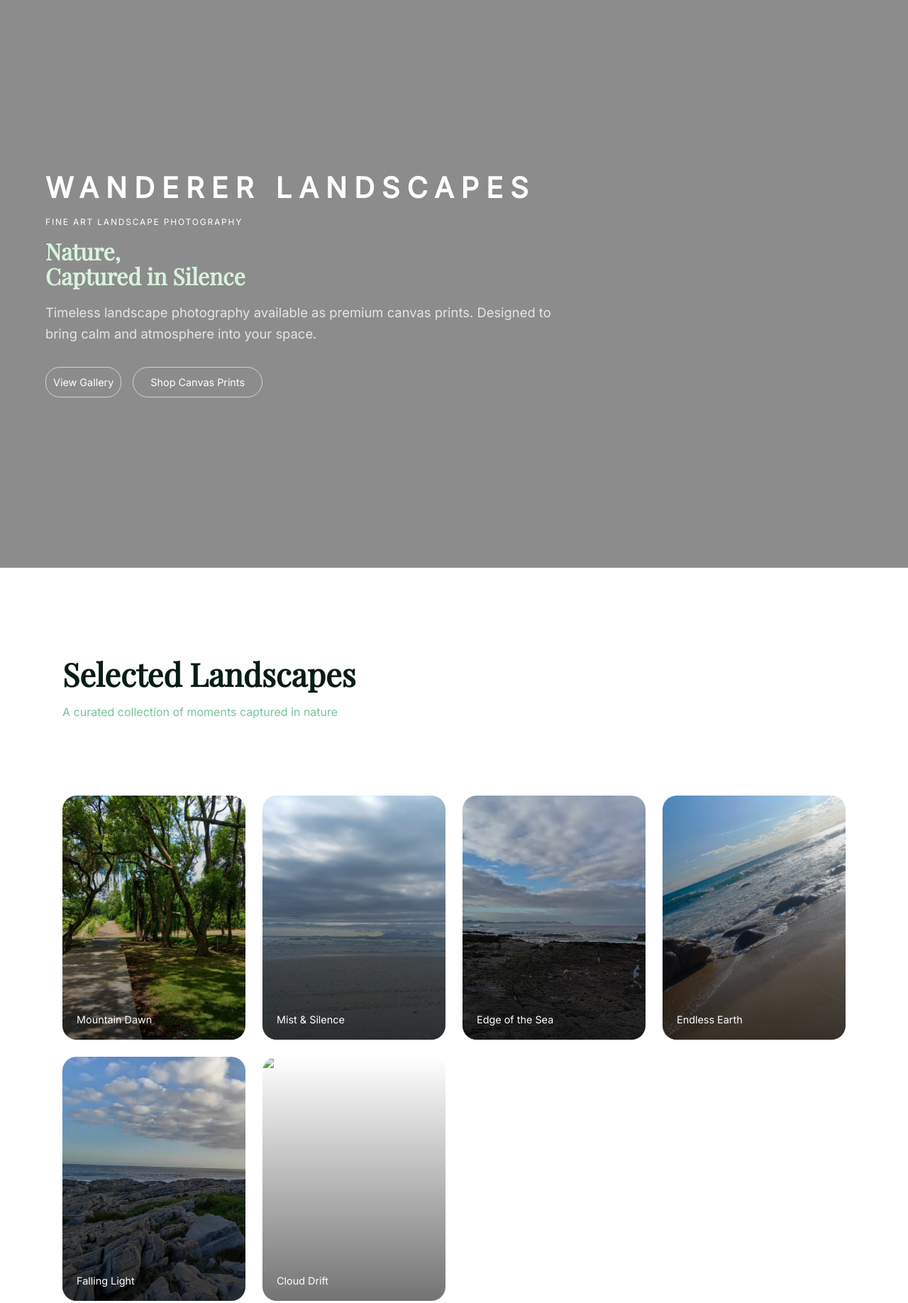
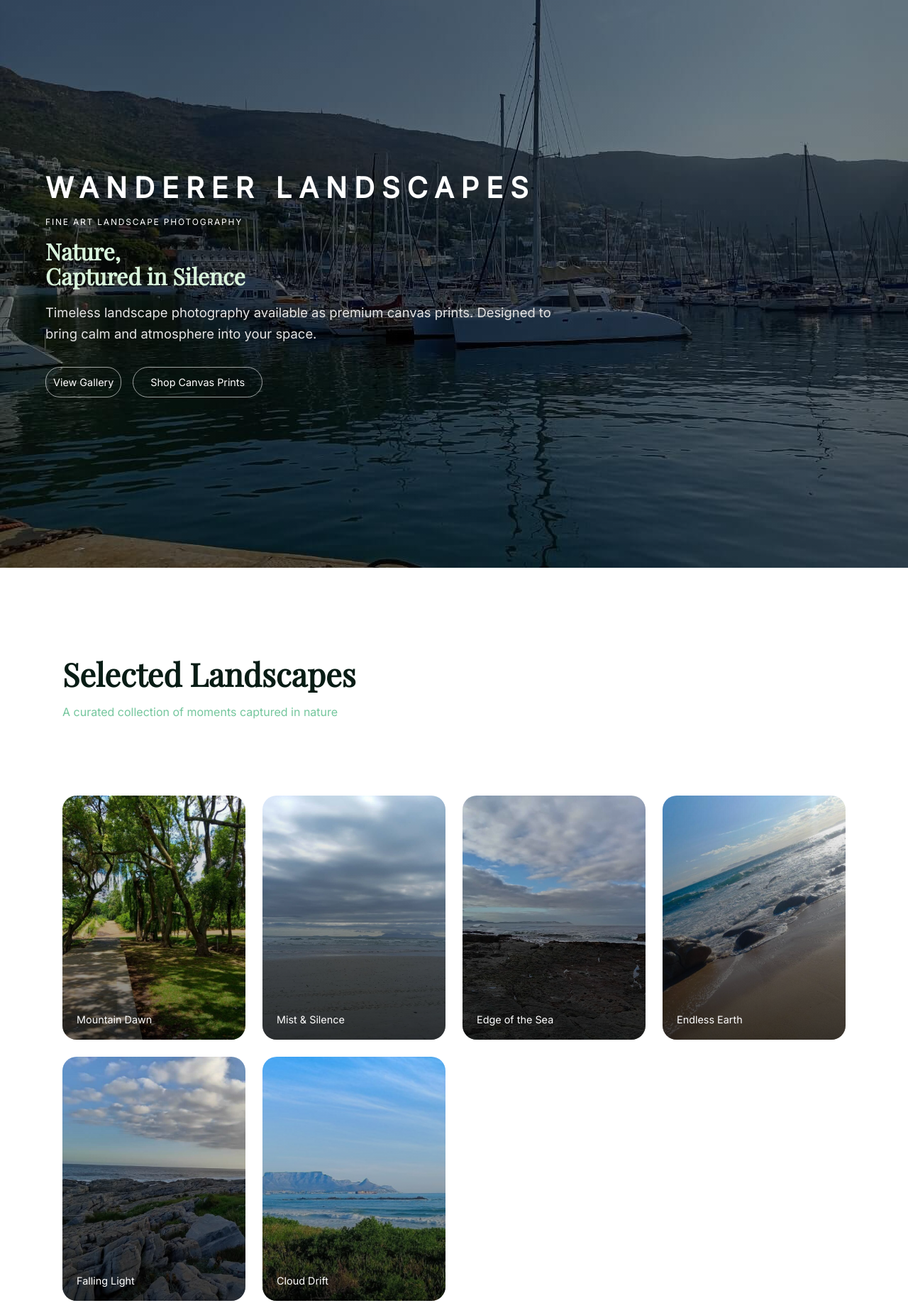
Before and after one commit to Waidon/Wanderer-Landscapes, a plain HTML site: page index.html in a window 1280 px wide. Shown: the top 1836 px of the page at 71% size. Drawn offline with nearby package versions, Linux system fonts and the light colour scheme.

Commit message:
Add files via upload

```diff
--- a/index.html
+++ b/index.html
@@ -71,7 +71,7 @@
     </figure>
 
     <figure class="gallery-item">
-      <img src="./Images/Mountain and Beach with Rocks.png" alt="Landscape with clouds">
+      <img src="./Images/Table Mountain Image.jpg" alt="Landscape with clouds">
       <figcaption>Cloud Drift</figcaption>
     </figure>
   </div>
--- a/styles.css
+++ b/styles.css
@@ -15,7 +15,7 @@ body {
 .hero {
   position: relative;
   min-height: 100vh;
-  background: url("./Images/") center / cover no-repeat;
+  background: url("./Images/Boat\ Image.jpg") center / cover no-repeat;
   display: flex;
   align-items: center;
   padding: 2rem;
```
Also changed, not shown: gallery.html (+2 -2 lines).
